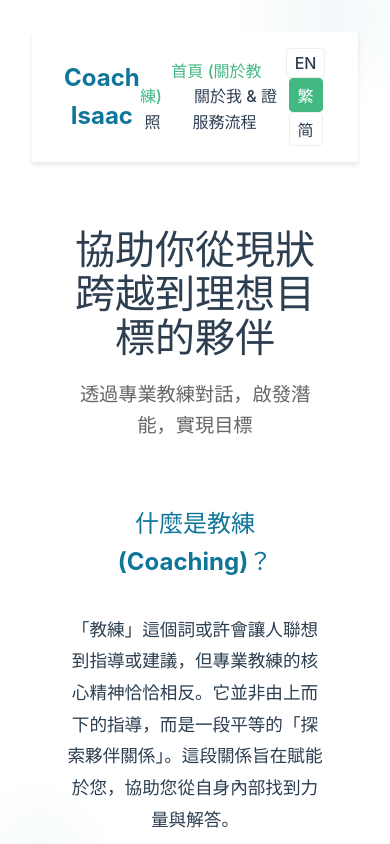
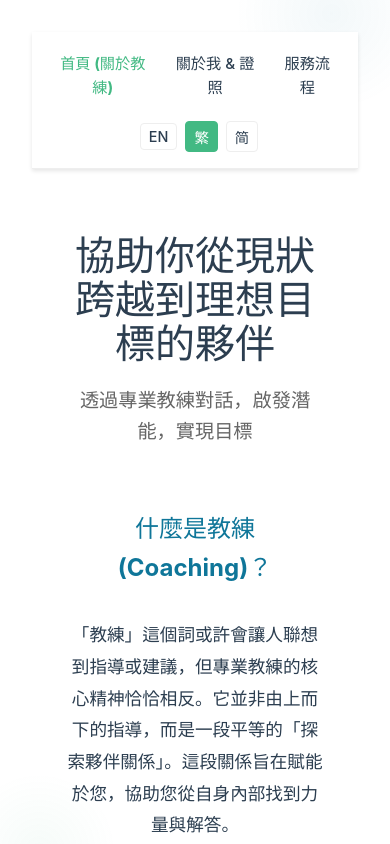
Before and after one commit to Coach-Isaac/Coach-Isaac.github.io, a Vue app: page / in a window 390 px wide. Shown: the top 844 px of the page. Built offline with nearby package versions, Linux system fonts and the light colour scheme.

Commit message:
Optimize Navbar for mobile: remove brand title and adjust layout

```diff
--- a/src/components/NavBar.vue
+++ b/src/components/NavBar.vue
@@ -11,9 +11,6 @@ const changeLanguage = (lang) => {
 
 <template>
   <nav class="navbar">
-    <div class="nav-brand">
-      <RouterLink to="/">Coach Isaac</RouterLink>
-    </div>
     <div class="nav-links">
       <RouterLink to="/">{{ t('nav.home') }}</RouterLink>
       <RouterLink to="/about">{{ t('nav.about') }}</RouterLink>
@@ -36,24 +33,40 @@ const changeLanguage = (lang) => {
   background-color: var(--bg-color);
   box-shadow: 0 2px 4px rgba(0,0,0,0.1);
   border-bottom: 1px solid var(--border-color);
+  max-width: 900px;
+  margin: 0 auto;
+  width: 100%;
+  box-sizing: border-box;
 }
 
-.nav-brand a {
-  font-size: 1.5rem;
-  font-weight: bold;
-  color: var(--color-primary);
-  text-decoration: none;
+/* Remove brand styles */
+
+.nav-links {
+  display: flex;
+  gap: 1rem;
 }
 
 .nav-links a {
-  margin: 0 1rem;
   text-decoration: none;
   color: var(--text-main);
   font-weight: 500;
+  padding: 0.5rem;
+  border-radius: 4px;
+  transition: background-color 0.2s;
+}
+
+.nav-links a:hover {
+  background-color: var(--bg-card);
 }
 
 .nav-links a.router-link-active {
-  color: #42b983;
+  color: var(--color-secondary);
+  font-weight: bold;
+}
+
+.lang-switch {
+  display: flex;
+  align-items: center;
 }
 
 .lang-switch button {
@@ -64,6 +77,7 @@ const changeLanguage = (lang) => {
   cursor: pointer;
   border-radius: 4px;
   color: var(--text-main);
+  font-size: 0.9rem;
 }
 
 .lang-switch button.active {
@@ -71,4 +85,30 @@ const changeLanguage = (lang) => {
   color: white;
   border-color: var(--color-secondary);
 }
+
+/* Mobile Optimizations */
+@media (max-width: 600px) {
+  .navbar {
+    flex-direction: column;
+    gap: 1rem;
+    padding: 1rem;
+  }
+
+  .nav-links {
+    width: 100%;
+    justify-content: center;
+    gap: 0.5rem;
+    font-size: 0.95rem;
+  }
+
+  .nav-links a {
+    padding: 0.25rem 0.5rem;
+    margin: 0;
+  }
+
+  .lang-switch {
+    width: 100%;
+    justify-content: center;
+  }
+}
 </style>
```
